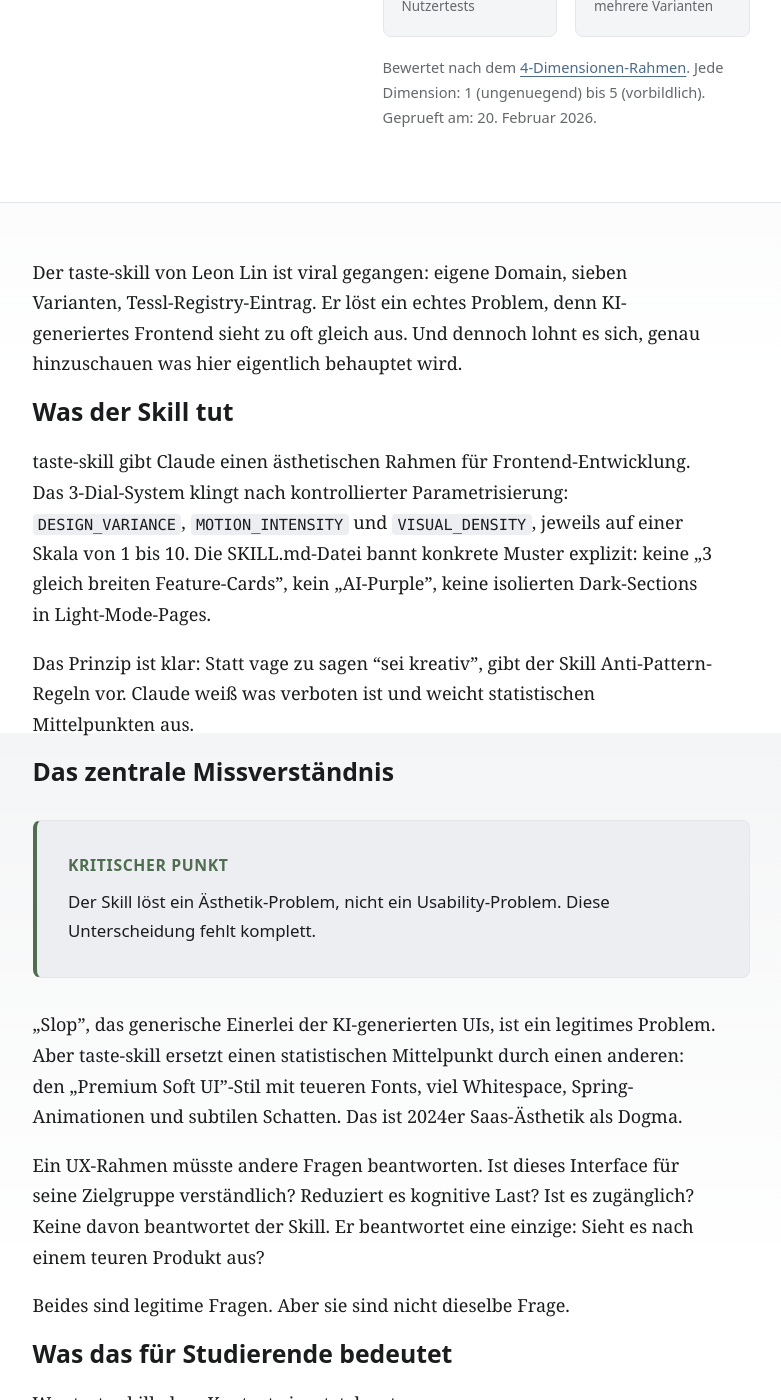
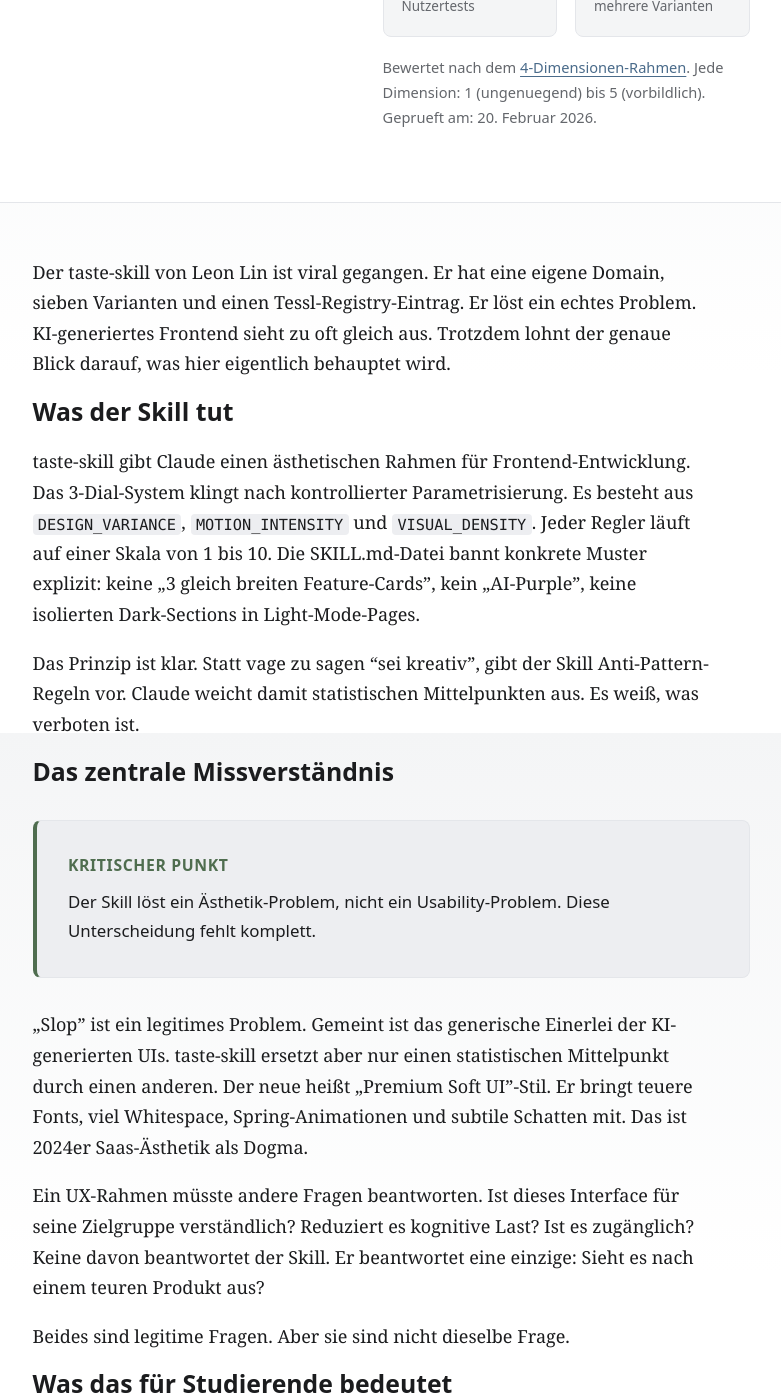
Before and after one commit to Kuchengnom/uxd-skill-audit, a Jekyll site: the page built from _posts/2026-02-20-taste-skill-evaluation.md, in a window 1280 px wide and 1400 px high, scrolled down 1067 px. Shown: the whole window, without its empty margins (249-1030 px from the left). Built offline with Jekyll 4.4.1, drawn with Linux system fonts in a browser that asks for light colours; some of the changed text lies outside the part shown.

Commit message:
Restyle taste-skill-evaluation in Sebastians Schreibstil (Register: Öffentlich)
Co-Authored-By: Claude Sonnet 5.5 <noreply@anthropic.com>
Claude-Session: https://claude.ai/code/session_01FoZpr2siHdHPcuJrMJHmD7

```diff
--- a/_posts/2026-02-20-taste-skill-evaluation.md
+++ b/_posts/2026-02-20-taste-skill-evaluation.md
@@ -27,13 +27,13 @@ tags:
   - skill-evaluation
 ---
 
-Der taste-skill von Leon Lin ist viral gegangen: eigene Domain, sieben Varianten, Tessl-Registry-Eintrag. Er löst ein echtes Problem, denn KI-generiertes Frontend sieht zu oft gleich aus. Und dennoch lohnt es sich, genau hinzuschauen was hier eigentlich behauptet wird.
+Der taste-skill von Leon Lin ist viral gegangen. Er hat eine eigene Domain, sieben Varianten und einen Tessl-Registry-Eintrag. Er löst ein echtes Problem. KI-generiertes Frontend sieht zu oft gleich aus. Trotzdem lohnt der genaue Blick darauf, was hier eigentlich behauptet wird.
 
 ## Was der Skill tut
 
-taste-skill gibt Claude einen ästhetischen Rahmen für Frontend-Entwicklung. Das 3-Dial-System klingt nach kontrollierter Parametrisierung: `DESIGN_VARIANCE`, `MOTION_INTENSITY` und `VISUAL_DENSITY`, jeweils auf einer Skala von 1 bis 10. Die SKILL.md-Datei bannt konkrete Muster explizit: keine „3 gleich breiten Feature-Cards", kein „AI-Purple", keine isolierten Dark-Sections in Light-Mode-Pages.
+taste-skill gibt Claude einen ästhetischen Rahmen für Frontend-Entwicklung. Das 3-Dial-System klingt nach kontrollierter Parametrisierung. Es besteht aus `DESIGN_VARIANCE`, `MOTION_INTENSITY` und `VISUAL_DENSITY`. Jeder Regler läuft auf einer Skala von 1 bis 10. Die SKILL.md-Datei bannt konkrete Muster explizit: keine „3 gleich breiten Feature-Cards", kein „AI-Purple", keine isolierten Dark-Sections in Light-Mode-Pages.
 
-Das Prinzip ist klar: Statt vage zu sagen "sei kreativ", gibt der Skill Anti-Pattern-Regeln vor. Claude weiß was verboten ist und weicht statistischen Mittelpunkten aus.
+Das Prinzip ist klar. Statt vage zu sagen "sei kreativ", gibt der Skill Anti-Pattern-Regeln vor. Claude weicht damit statistischen Mittelpunkten aus. Es weiß, was verboten ist.
 
 ## Das zentrale Missverständnis
 
@@ -42,7 +42,7 @@ Das Prinzip ist klar: Statt vage zu sagen "sei kreativ", gibt der Skill Anti-Pat
 Der Skill löst ein Ästhetik-Problem, nicht ein Usability-Problem. Diese Unterscheidung fehlt komplett.
 </div>
 
-„Slop", das generische Einerlei der KI-generierten UIs, ist ein legitimes Problem. Aber taste-skill ersetzt einen statistischen Mittelpunkt durch einen anderen: den „Premium Soft UI"-Stil mit teueren Fonts, viel Whitespace, Spring-Animationen und subtilen Schatten. Das ist 2024er Saas-Ästhetik als Dogma.
+„Slop" ist ein legitimes Problem. Gemeint ist das generische Einerlei der KI-generierten UIs. taste-skill ersetzt aber nur einen statistischen Mittelpunkt durch einen anderen. Der neue heißt „Premium Soft UI"-Stil. Er bringt teuere Fonts, viel Whitespace, Spring-Animationen und subtile Schatten mit. Das ist 2024er Saas-Ästhetik als Dogma.
 
 Ein UX-Rahmen müsste andere Fragen beantworten. Ist dieses Interface für seine Zielgruppe verständlich? Reduziert es kognitive Last? Ist es zugänglich? Keine davon beantwortet der Skill. Er beantwortet eine einzige: Sieht es nach einem teuren Produkt aus?
 
@@ -56,15 +56,15 @@ Wer taste-skill ohne Kontext einsetzt, lernt:
 - Dass Muster-Verbote = Methodik
 - Dass "Premium" = nutzerzentriert
 
-Keines davon stimmt. Ein hoher `DESIGN_VARIANCE`-Wert produziert interessantere Layouts. Aber interessant und verständlich sind verschiedene Achsen. Viel Whitespace hilft manchen Nutzern, überfordert andere. Spring-Animationen können bei kognitiver Belastung oder vestibularen Störungen schädlich sein.
+Keines davon stimmt. Ein hoher `DESIGN_VARIANCE`-Wert produziert interessantere Layouts. Aber interessant und verständlich sind verschiedene Achsen. Viel Whitespace hilft manchen Nutzern und überfordert andere. Spring-Animationen können bei kognitiver Belastung oder vestibularen Störungen schädlich sein.
 
-Der Skill enthält keine `prefers-reduced-motion`-Logik. Das WCAG-Kriterium 2.3.3 Animation from Interactions wird nicht erwähnt.
+Das WCAG-Kriterium 2.3.3 Animation from Interactions wird nicht erwähnt. Eine `prefers-reduced-motion`-Logik fehlt ebenso.
 
 ## Was der Skill gut macht
 
-Das ist keine vollständige Ablehnung. Der Anti-Pattern-Ansatz ist didaktisch wertvoll: explizite Verbote statt vager Ermutigungen. Die Framework-Agnostik ist korrekt umgesetzt. Und das Problem, das der Skill löst, ist real. KI-Output sieht zu gleich aus.
+Das ist keine vollständige Ablehnung. Der Anti-Pattern-Ansatz ist didaktisch wertvoll. Er setzt explizite Verbote statt vager Ermutigungen. Die Framework-Agnostik ist korrekt umgesetzt. Das Problem, das der Skill löst, ist real. KI-Output sieht zu gleich aus.
 
-Für Prototyping und explorative Designphasen, wo Ästhetik vor Usability rangiert, ist taste-skill ein nützliches Werkzeug.
+Für Prototyping und explorative Designphasen ist taste-skill ein nützliches Werkzeug. Dort rangiert Ästhetik vor Usability.
 
 ## Wie man den Skill richtig einsetzt
 
@@ -82,6 +82,6 @@ Die Ästhetik-Entscheidungen des Skills können als Ausgangspunkt dienen. Sie er
 
 ## Fazit
 
-taste-skill ist ein ehrliches Ästhetik-Werkzeug, das sich nicht als UX-Methodik verkleidet. Es kommuniziert aber auch nicht, was es *nicht* ist. Für fortgeschrittene Nutzer mit UX-Grundkenntnissen ist das kein Problem. Für Studierende, die lernen sollen was Design-Qualität bedeutet, fehlt genau dieser Kontext.
+taste-skill ist ein ehrliches Ästhetik-Werkzeug. Es verkleidet sich nicht als UX-Methodik. Es kommuniziert aber auch nicht, was es *nicht* ist. Für fortgeschrittene Nutzer mit UX-Grundkenntnissen ist das kein Problem. Studierende sollen lernen, was Design-Qualität bedeutet. Ihnen fehlt genau dieser Kontext.
 
 Empfehlung: Einsetzen mit expliziter Ergänzung durch einen Accessibility-Audit-Skill. Nie allein als Qualitätsmerkmal verwenden.
```
